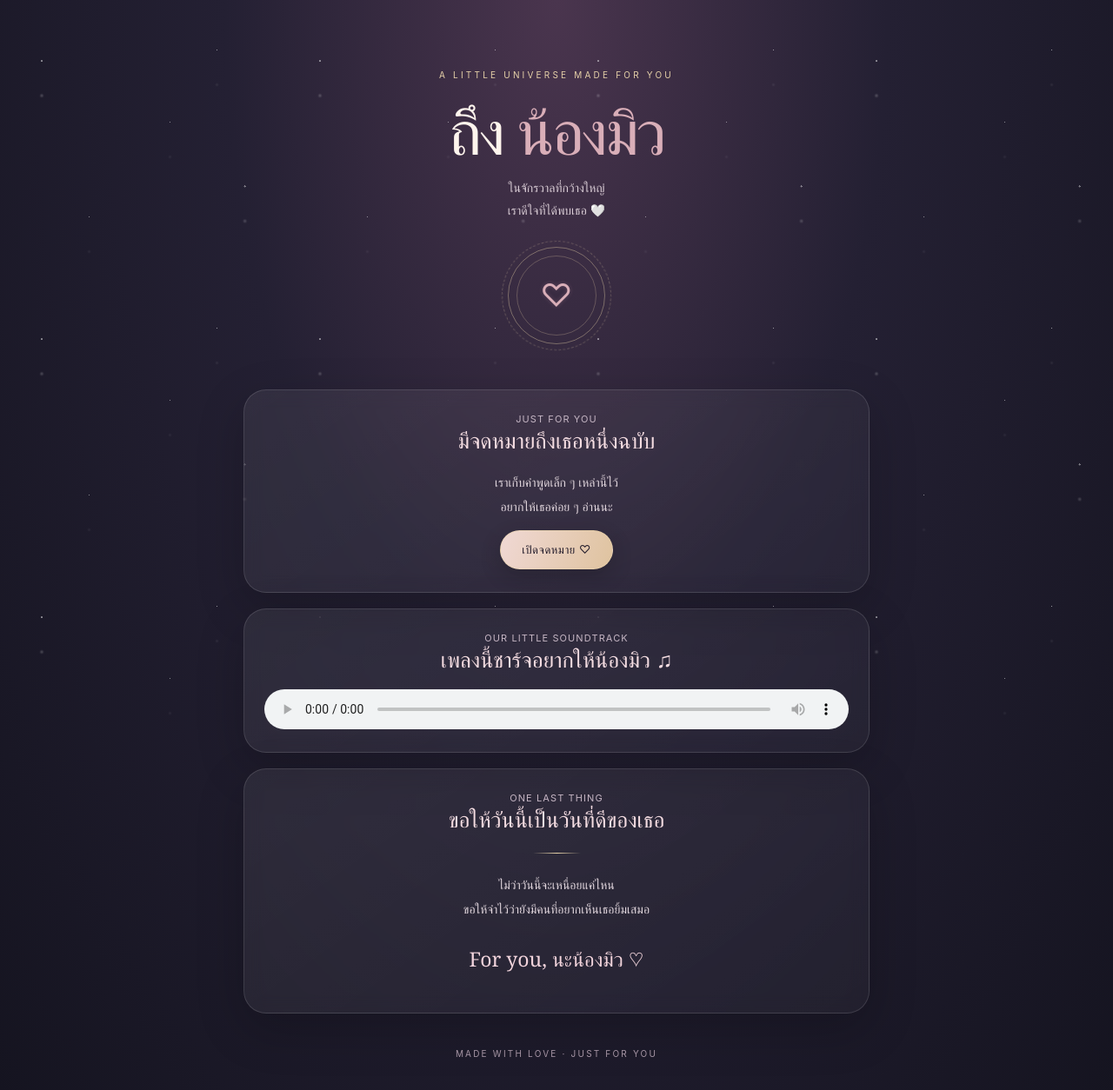
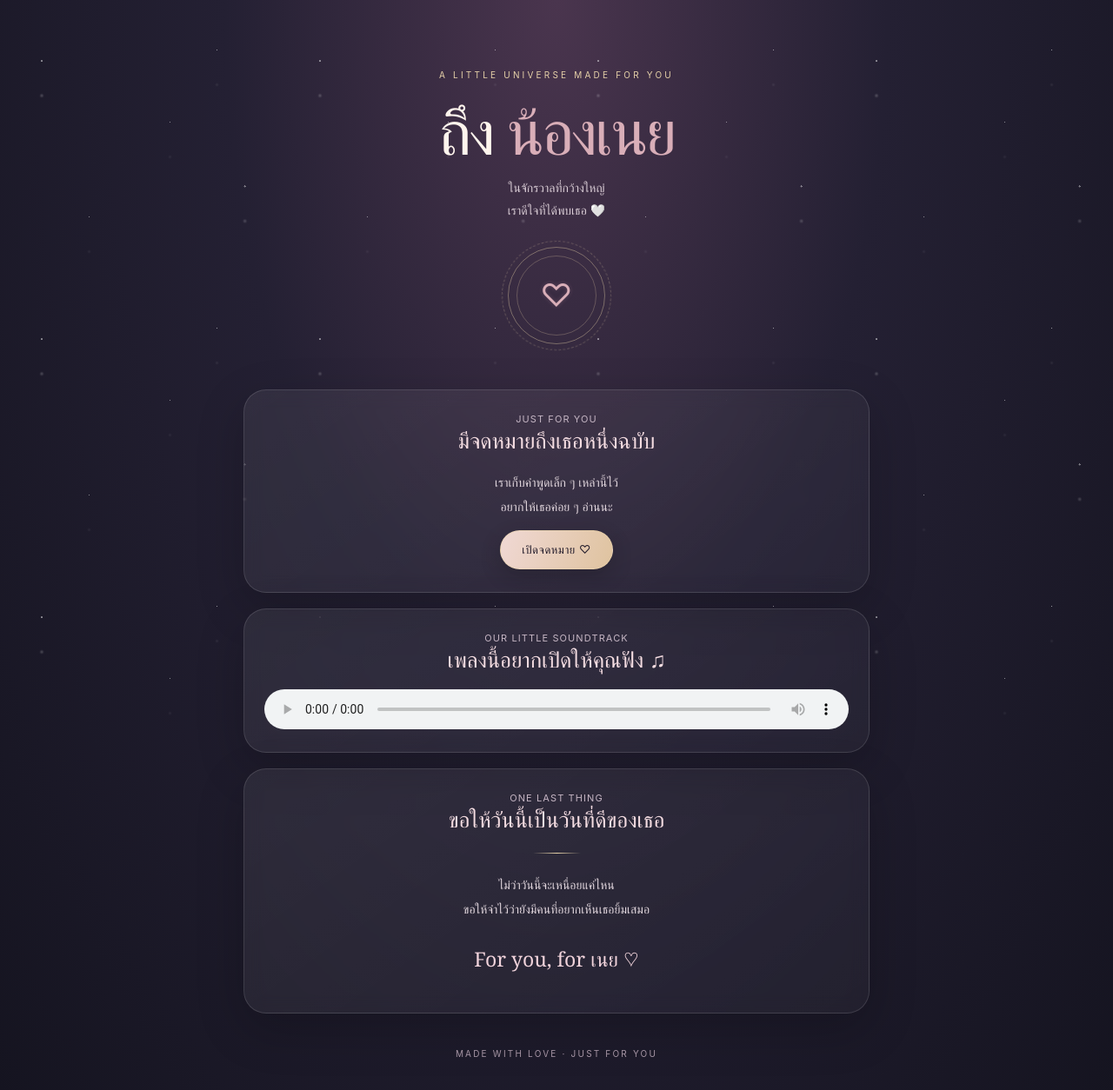
Before and after one commit to few49680-hub/Noei, a plain HTML site: page index.html in a window 1280 px wide. Shown: the whole page at 87% size. Drawn offline with Linux system fonts and the light colour scheme.

Commit message:
Update index.html

```diff
--- a/index.html
+++ b/index.html
@@ -5,7 +5,7 @@
 <meta charset="UTF-8">
 <meta name="viewport" content="width=device-width, initial-scale=1">
 <meta name="theme-color" content="#171522">
-<title>For น้องมิว ♡</title>
+<title>For น้องเนย ♡</title>
 <style>
 :root {
   --night:#171522;
@@ -140,7 +140,7 @@ h1 span{color:var(--rose)}
 
   <header class="hero">
     <div class="kicker">A little universe made for you</div>
-    <h1>ถึง <span>น้องมิว</span></h1>
+    <h1>ถึง <span>น้องเนย</span></h1>
     <div class="subtitle">
       ในจักรวาลที่กว้างใหญ่<br>
       เราดีใจที่ได้พบเธอ 🤍
@@ -160,7 +160,7 @@ h1 span{color:var(--rose)}
     <label class="open-btn" for="letter-toggle">เปิดจดหมาย ♡</label>
 
     <div class="letter">
-      <p>ถึงน้องมิว,</p>
+      <p>ถึงน้องเนย,</p>
       <p>ขอบคุณที่เข้ามาเป็นส่วนหนึ่งในชีวิตนะ ตั้งแต่มีเธอ เรื่องธรรมดาหลาย ๆ เรื่องก็กลายเป็นความทรงจำที่มีความหมาย</p>
       <p>เราอาจไม่ได้สมบูรณ์แบบ และอาจมีวันที่เข้าใจกันไม่ตรงกันบ้าง แต่เราอยากตั้งใจรับฟัง เรียนรู้ และเติบโตไปด้วยกันทีละวัน</p>
       <p>ขอให้เธอรู้ไว้ว่าความรู้สึกดี ๆ ที่เรามีให้เธอนั้นจริงใจเสมอ ขอบคุณสำหรับรอยยิ้ม เสียงหัวเราะ และช่วงเวลาที่ได้แบ่งปันกัน</p>
@@ -172,7 +172,7 @@ h1 span{color:var(--rose)}
 
   <section class="panel music-box">
     <div class="small">OUR LITTLE SOUNDTRACK</div>
-    <h2>เพลงนี้ชาร์จอยากให้น้องมิว ♫</h2>
+    <h2>เพลงนี้อยากเปิดให้คุณฟัง ♫</h2>
 
     <audio id="player" controls preload="metadata">
       <source src="music.mp3" type="audio/mpeg">
@@ -188,7 +188,7 @@ h1 span{color:var(--rose)}
       ไม่ว่าวันนี้จะเหนื่อยแค่ไหน<br>
       ขอให้จำไว้ว่ายังมีคนที่อยากเห็นเธอยิ้มเสมอ
     </p>
-    <p class="signature">For you, นะน้องมิว ♡</p>
+    <p class="signature">For you, for เนย ♡</p>
   </section>
 
   <footer class="footer">
```
